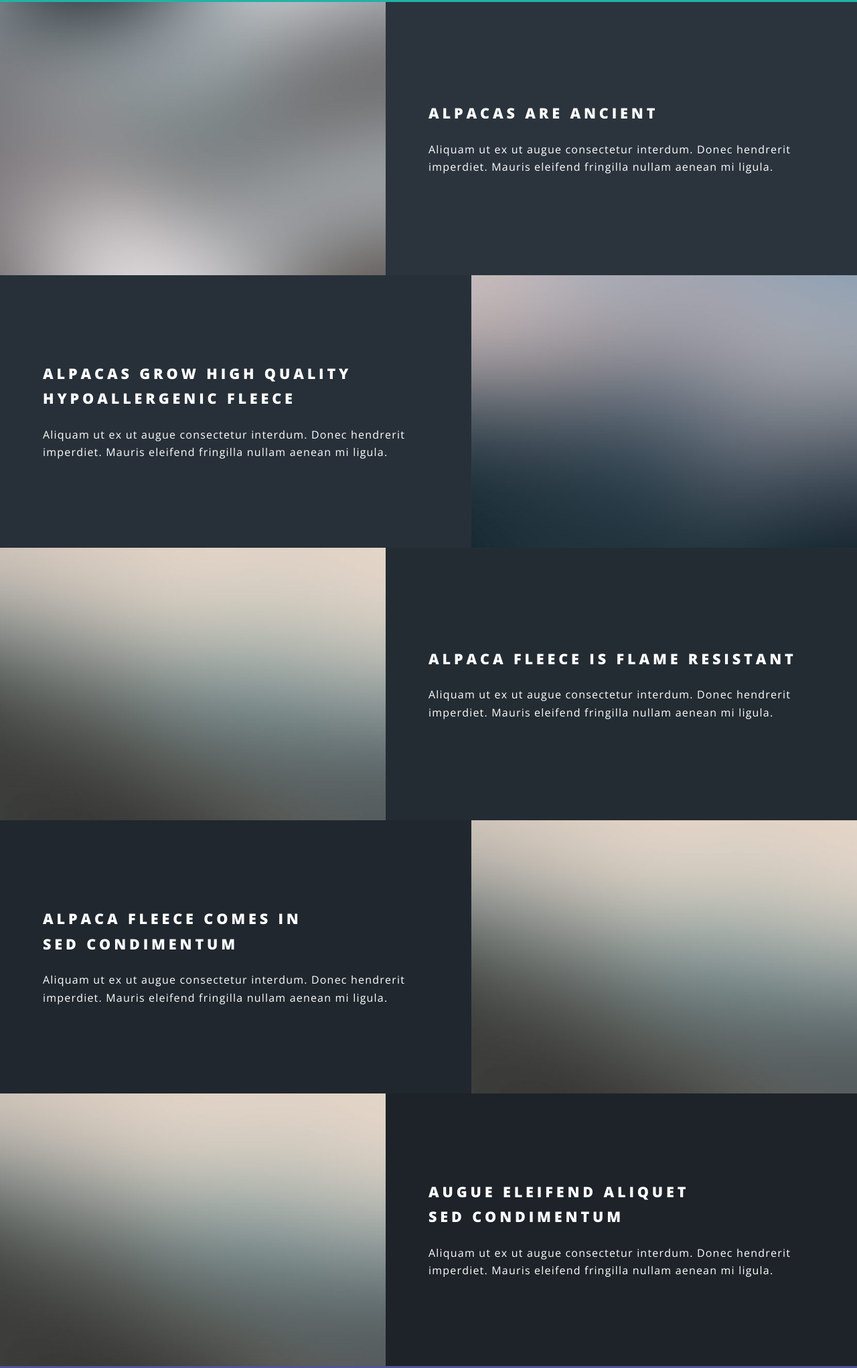
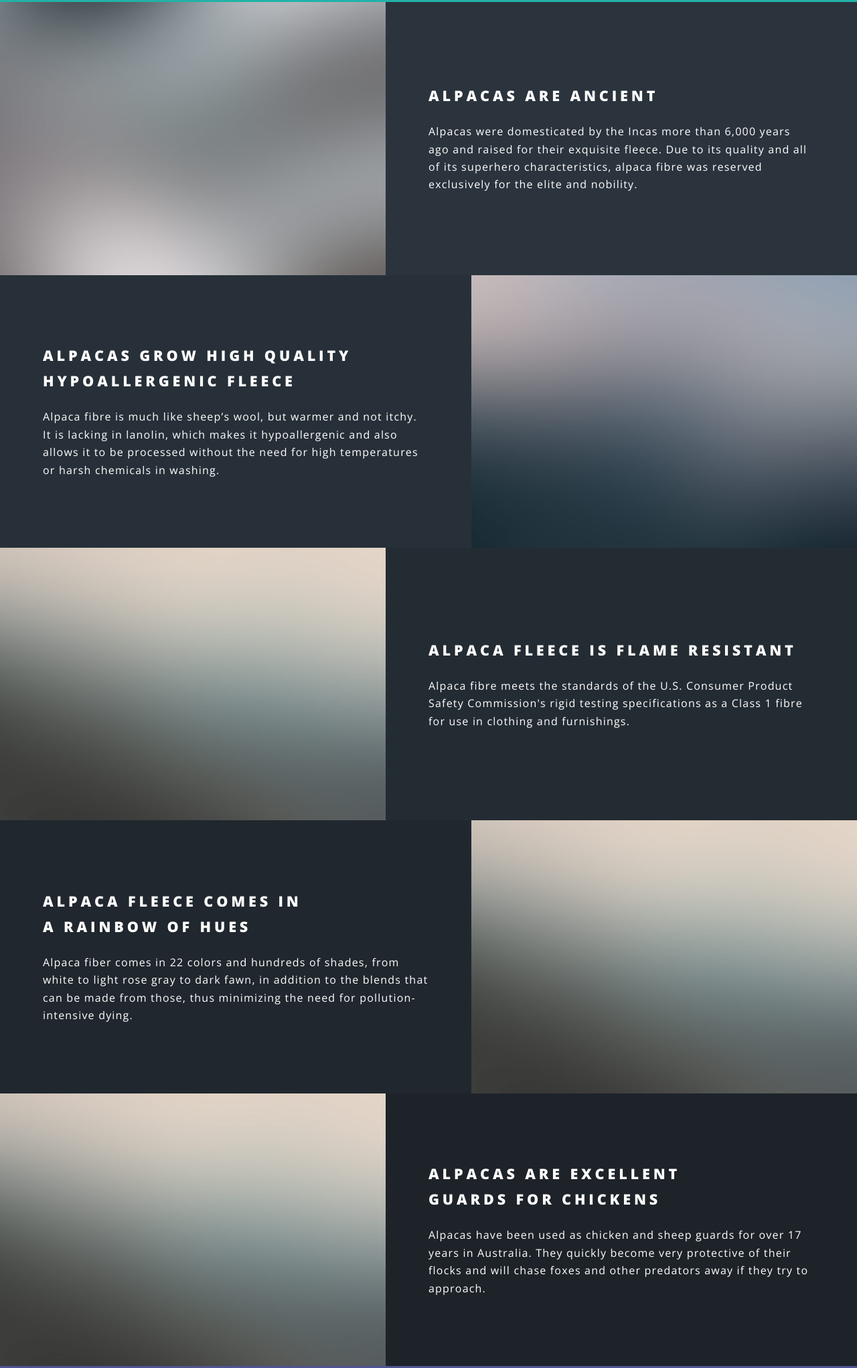
Before and after one commit to kelseyolivero/Specral-Alpacas, a plain HTML site: page spectral/index.html in a window 1280 px wide. Shown: the part 1225-3268 px from the top of the page at 67% size. Drawn offline with nearby package versions, Linux system fonts and the light colour scheme.

Commit message:
changed headers and paragraphs in section two

```diff
--- a/spectral/index.html
+++ b/spectral/index.html
@@ -77,34 +77,43 @@
 						<section class="spotlight">
 							<div class="image"><img src="images/pic01.jpg" alt="" /></div><div class="content">
 								<h2>Alpacas are ancient</h2>
-								<p>Aliquam ut ex ut augue consectetur interdum. Donec hendrerit imperdiet. Mauris eleifend fringilla nullam aenean mi ligula.</p>
+								<p>Alpacas were domesticated by the Incas more than 6,000 years ago and raised for their
+								   exquisite fleece. Due to its quality and all of its superhero characteristics, alpaca fibre
+								   was reserved exclusively for the elite and nobility. </p>
 							</div>
 						</section>
 						<section class="spotlight">
 							<div class="image"><img src="images/pic02.jpg" alt="" /></div><div class="content">
 								<h2>Alpacas grow high quality<br />
 								hypoallergenic fleece</h2>
-								<p>Aliquam ut ex ut augue consectetur interdum. Donec hendrerit imperdiet. Mauris eleifend fringilla nullam aenean mi ligula.</p>
+								<p>Alpaca fibre is much like sheep’s wool, but warmer and not itchy. It is lacking in
+								   lanolin, which makes it hypoallergenic and also allows it to be processed without the
+								   need for high temperatures or harsh chemicals in washing. </p>
 							</div>
 						</section>
 						<section class="spotlight">
 							<div class="image"><img src="images/pic03.jpg" alt="" /></div><div class="content">
 								<h2>Alpaca fleece is flame resistant</h2>
-								<p>Aliquam ut ex ut augue consectetur interdum. Donec hendrerit imperdiet. Mauris eleifend fringilla nullam aenean mi ligula.</p>
+								<p>Alpaca fibre meets the standards of the U.S. Consumer Product Safety Commission's
+								   rigid testing specifications as a Class 1 fibre for use in clothing and furnishings. </p>
 							</div>
 						</section>
 						<section class="spotlight">
 								<div class="image"><img src="images/pic03.jpg" alt="" /></div><div class="content">
 									<h2>Alpaca fleece comes in<br />
-									sed condimentum</h2>
-									<p>Aliquam ut ex ut augue consectetur interdum. Donec hendrerit imperdiet. Mauris eleifend fringilla nullam aenean mi ligula.</p>
+									a rainbow of hues</h2>
+									<p>Alpaca fiber comes in 22 colors and hundreds of shades, from white to light rose gray to
+									   dark fawn, in addition to the blends that can be made from those, thus minimizing the
+									   need for pollution-intensive dying. </p>
 								</div>
 							</section>
 							<section class="spotlight">
 									<div class="image"><img src="images/pic03.jpg" alt="" /></div><div class="content">
-										<h2>Augue eleifend aliquet<br />
-										sed condimentum</h2>
-										<p>Aliquam ut ex ut augue consectetur interdum. Donec hendrerit imperdiet. Mauris eleifend fringilla nullam aenean mi ligula.</p>
+										<h2>Alpacas are excellent<br />
+										guards for chickens</h2>
+										<p>Alpacas have been used as chicken and sheep guards for over 17 years in Australia.
+										   They quickly become very protective of their flocks and will chase foxes and other
+										   predators away if they try to approach. </p>
 									</div>
 								</section>
 					</section>
```
